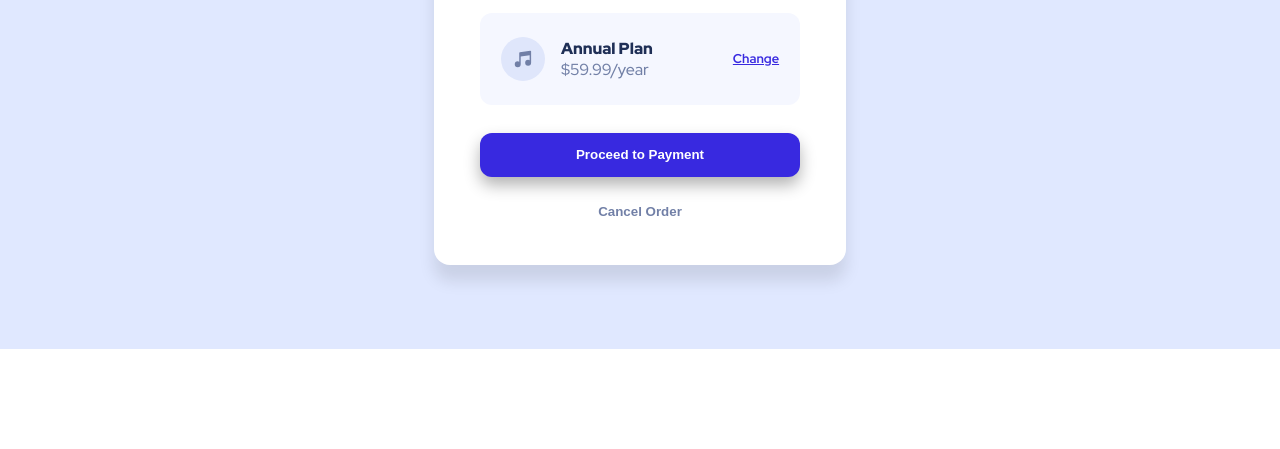
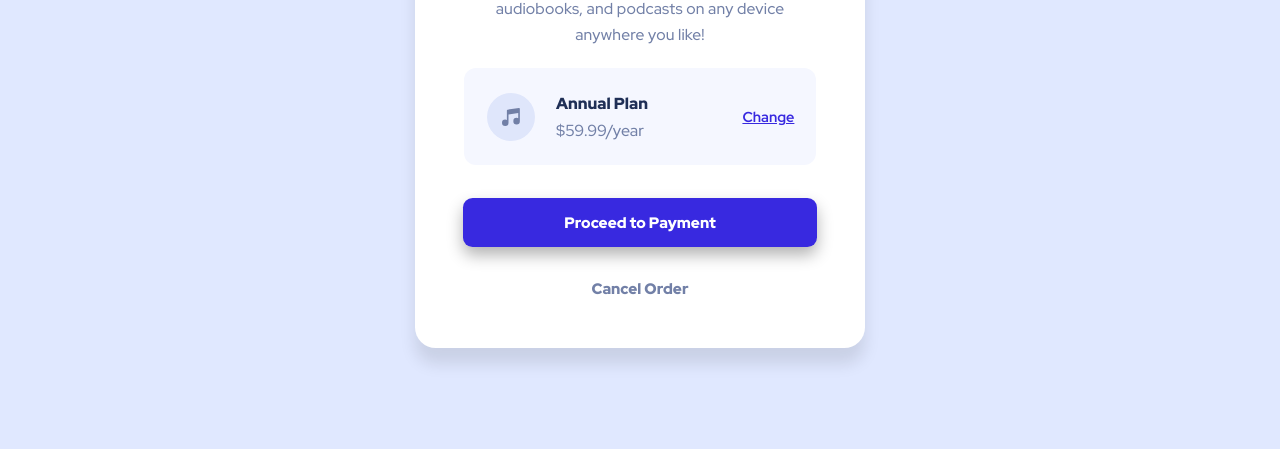
Before and after one commit to onlyhasbi/order_summary, a plain HTML site: page index.html in a window 1280 px wide. Shown: the part 451-900 px from the top of the page. Before the commit the page ends 800 px from the top, so only its background shows below. Drawn offline with Linux system fonts and the light colour scheme.

Commit message:
fix html semantic and make mobile responsive css

```diff
--- a/index.html
+++ b/index.html
@@ -32,20 +32,19 @@
       </div>
 
       <div class="card-price">
-        <div class="price-plan">
+        <div class="price-icon">
           <img src="./images/icon-music.svg" alt="icon-music">
-          <div class="price-content">
-            <h2>Annual Plan</h2>
-            <p>$59.99/year</p>
-          </div>
         </div>
-
+        <div class="price-content">
+          <h2>Annual Plan</h2>
+          <p>$59.99/year</p>
+        </div>
         <a href="#" class="price-action">Change</a>
       </div>
 
       <div class="button-group">
-        <button class="btn button-proceed">Proceed to Payment</button>
-        <button class="btn button-cancel">Cancel Order</button>
+        <a href="#" class="btn button-proceed">Proceed to Payment</a>
+        <a href="#" class="btn button-cancel">Cancel Order</a>
       </div>
     </section>
   </main>
--- a/styles/styles.css
+++ b/styles/styles.css
@@ -13,118 +13,128 @@
   margin: 0;
 }
 
+a {
+  text-decoration: none;
+  color: inherit;
+}
+
 html,
 body {
   font-size: 16px;
   font-family: "Red Hat Display", sans-serif;
 }
 
-main {
-  width: 100%;
-  height: 100vh;
+body {
   background-color: var(--Pale-blue);
-  background-image: url("../images/pattern-background-desktop.svg");
+  background-image: url("../images/pattern-background-mobile.svg");
   background-repeat: no-repeat;
-  background-position: 0% 0%;
-  display: flex;
-  align-items: center;
-  justify-content: center;
+  background-position: center top;
 }
 
 .card {
-  width: 25.7rem;
-  margin: 0 auto;
-  border-radius: 1rem;
-  padding-bottom: 2rem;
+  width: 20.51rem;
+  margin: 4.45rem auto;
+  overflow: hidden;
+  border-radius: 1.3rem;
+  padding-bottom: 1rem;
   background-color: white;
   box-shadow: 0 1rem 1rem rgba(0, 0, 0, 0.1);
 }
 
 .card img {
   width: 100%;
+  height: auto;
   display: block;
-  border-top-left-radius: 1rem;
-  border-top-right-radius: 1rem;
 }
 
 .card-content {
   margin: 0 auto;
-  width: 18rem;
+  width: 17rem;
   text-align: center;
 }
 
 .card-content h1 {
-  margin-top: 2.7rem;
-  font-size: 1.6rem;
+  margin-top: 1.85rem;
+  font-size: 1.4rem;
   font-weight: 900;
   color: var(--Dark-blue);
 }
 
 .card-content p {
-  margin-top: 1rem;
-  font-size: 0.97rem;
-  line-height: 1.5;
+  margin-top: 1.1rem;
+  font-size: 0.98rem;
+  line-height: 1.6;
   color: var(--Desaturated-blue);
 }
 
 .card-price {
-  width: 70%;
+  width: 16.5rem;
   margin: 0 auto;
-  margin-top: 1rem;
+  margin-top: 1.5rem;
   background-color: var(--Very-pale-blue);
   border-radius: 0.75rem;
-  padding: 1.5rem 1rem;
-  display: flex;
-  align-items: center;
-  gap: 5rem;
-}
-
-.price-plan {
+  padding: 1rem 0.5rem;
   display: flex;
   align-items: center;
 }
 
-.price-plan img {
+.price-icon {
+  width: 3rem;
+  margin-right: 1.2rem;
+  margin-left: 0.5rem;
+}
+
+.price-icon img {
   display: block;
-  width: 2.75rem;
-  margin-right: 1rem;
-  margin-left: 0.3rem;
+  width: 100%;
+  height: auto;
+}
+
+.price-content {
+  margin-right: auto;
 }
 
 .price-content h2 {
-  font-size: 1rem;
+  font-size: 0.9rem;
+  padding-bottom: 0.3rem;
   font-weight: 900;
   color: var(--Dark-blue);
 }
 
 .price-content p {
   color: var(--Desaturated-blue);
+  font-size: 0.9rem;
 }
 
 .price-action {
   font-size: 0.8rem;
   color: var(--Bright-blue);
   font-weight: 700;
+  margin-right: 0.6rem;
+  text-decoration: underline;
 }
 
 .price-action:hover {
   text-decoration: none;
+  opacity: 0.7;
 }
 
 .button-group {
   display: flex;
   flex-direction: column;
-  width: 77.6%;
+  width: 17.5rem;
   margin: 0 auto;
-  margin-top: 1.75rem;
+  margin-top: 1.5rem;
+  text-align: center;
 }
 
 .btn {
   border: none;
   outline: none;
   background: transparent;
-  padding: 0.9rem 0;
+  padding: 0.92rem 0;
   font-weight: 900;
+  font-size: 0.95rem;
 }
 
 .button-proceed {
@@ -140,7 +150,7 @@ main {
 }
 
 .button-cancel {
-  margin-top: 0.8rem;
+  margin-top: 0.6rem;
   color: var(--Desaturated-blue);
 }
 
@@ -149,28 +159,92 @@ main {
   cursor: pointer;
 }
 
-@media (max-width: 414px) {
+@media screen and (min-width: 800px) {
+  body {
+    background-image: url("../images/pattern-background-desktop.svg");
+  }
+
   .card {
-    width: 85%;
+    margin: 6.35rem auto;
+    width: 28.1rem;
+    padding-bottom: 2.15rem;
   }
 
   .card-content {
-    width: 16rem;
+    width: 19rem;
+  }
+
+  .card-content h1 {
+    margin-top: 2.85rem;
+    font-size: 1.75rem;
+  }
+
+  .card-content p {
+    margin-top: 1rem;
+    line-height: 1.65;
+    letter-spacing: 0.01rem;
   }
 
   .card-price {
-    gap: 2rem;
+    width: 20rem;
+    margin-top: 1.3rem;
+    border-radius: 0.75rem;
+    padding: 1.52rem 1rem;
   }
 
-  .price-content h3 {
-    font-size: 0.85rem;
+  .price-icon {
+    margin-left: 0.45rem;
+    margin-right: 1.3rem;
+  }
+
+  .price-content h2 {
+    padding-bottom: 0.5rem;
+    font-size: 1rem;
   }
 
   .price-content p {
+    font-size: 1rem;
+    line-height: 1.1;
+  }
+
+  .price-action {
     font-size: 0.9rem;
+    margin-right: 0.35rem;
   }
 
   .button-group {
-    width: 80%;
+    width: 22.1rem;
+    margin-top: 2.05rem;
+  }
+
+  .btn {
+    border: none;
+    outline: none;
+    background: transparent;
+    padding: 0.92rem 0;
+    font-weight: 900;
+    font-size: 0.95rem;
+  }
+
+  .button-proceed {
+    background-color: var(--Bright-blue);
+    color: white;
+    border-radius: 0.6rem;
+    box-shadow: 0 0.5rem 1rem rgba(0, 0, 0, 0.3);
+  }
+
+  .button-proceed:hover {
+    opacity: 0.8;
+    cursor: pointer;
+  }
+
+  .button-cancel {
+    margin-top: 1.05rem;
+    color: var(--Desaturated-blue);
+  }
+
+  .button-cancel:hover {
+    color: var(--Dark-blue);
+    cursor: pointer;
   }
 }
```
